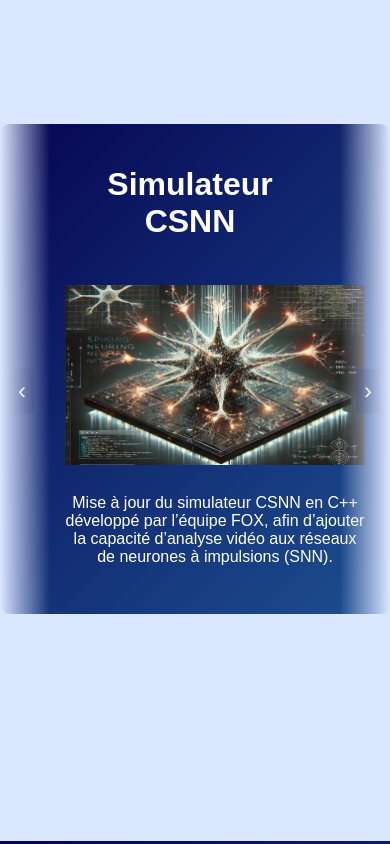
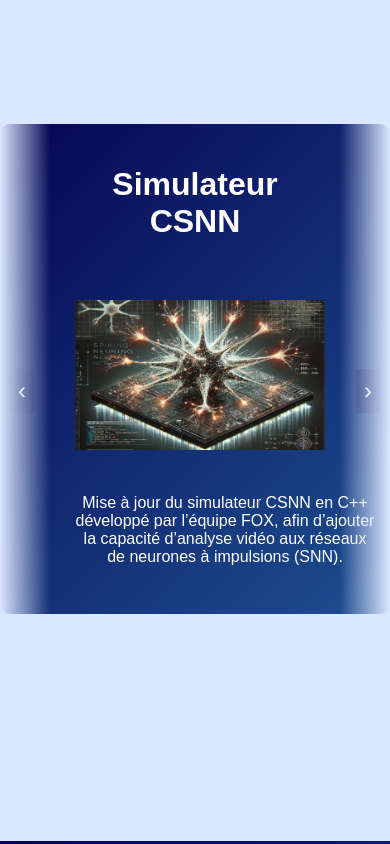
Before and after one commit to MireilleDesp/portfolio, a plain HTML site: page index.html in a window 390 px wide. Shown: the part 2120-2964 px from the top of the page. Drawn offline with Linux system fonts and the light colour scheme.

Commit message:
carousel design

```diff
--- a/assets/css/projects.css
+++ b/assets/css/projects.css
@@ -192,7 +192,7 @@ h2 {
     }
 
     .project {
-        padding: 10px 75px 20px 65px;
+        padding: 10px 75px 20px 75px;
     }
 
 
@@ -204,14 +204,14 @@ h2 {
 
 
     h3 {
-        font-size: 1em;
+        font-size: 0.8em;
         margin-bottom: 8px;
         /* Smaller heading on mobile */
     }
 
     .project-img {
         max-height: 230px;
-        width: 300px;
+        width: 250px;
     }
 
     .project-clear-description{
```
